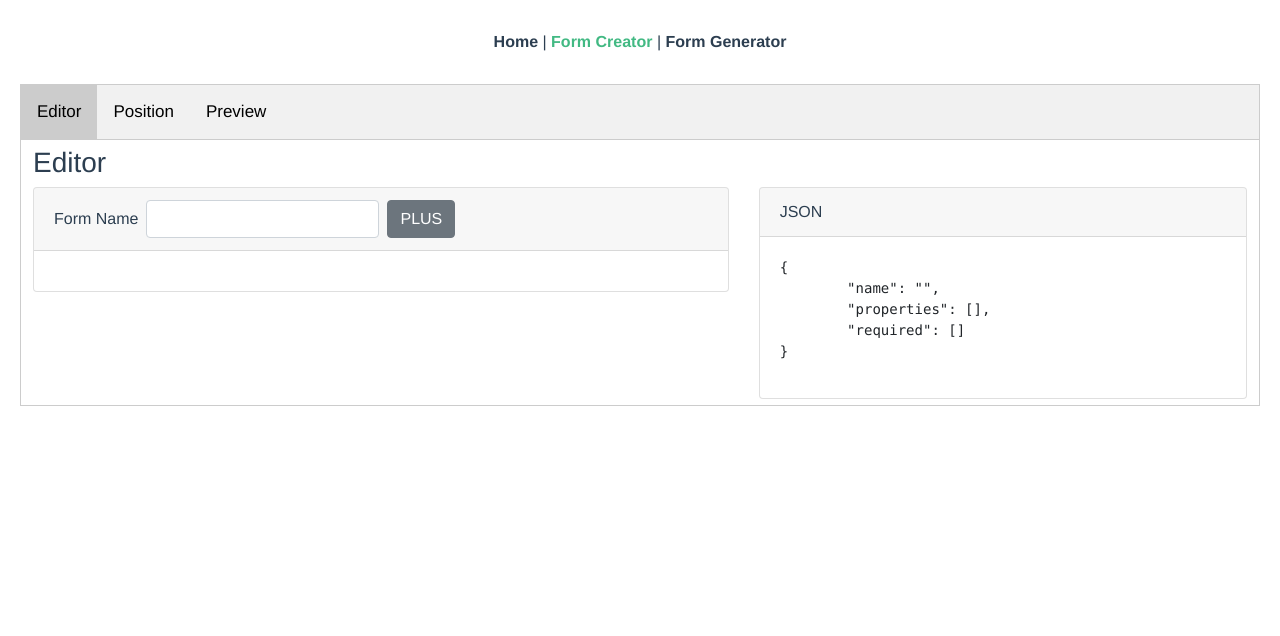
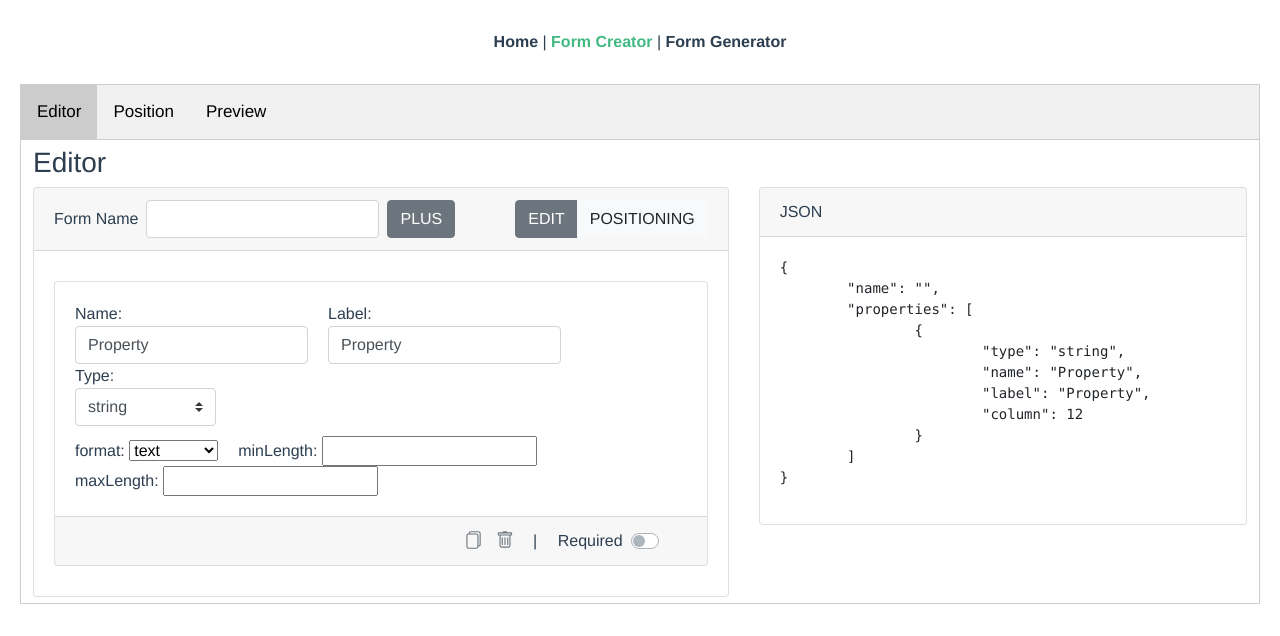
Before and after one commit to shijir0330/dynamic-form-front-end, a Vue app: page /form-creator in a window 1280 px wide. Both pictures are taken after a click on the button "Editor". Shown: the top 636 px of the page. Built offline with nearby package versions, Linux system fonts and the light colour scheme.

Commit message:
dont positiong edit

```diff
--- a/src/components/creator/CreateComponents.vue
+++ b/src/components/creator/CreateComponents.vue
@@ -1,33 +1,36 @@
 <template>
-  <div class="property-div">
+  <b-card class="property-div">
     <div>
       <label>Name:
-        <input v-model="value.name"/>
+        <b-form-input v-model="value.name"/>
       </label>
       <label>Label:
-        <input v-model="value.label"/>
+        <b-form-input v-model="value.label"/>
       </label>
       <label>Type:
-        <select v-model="value.type" @change="updateValue">
-          <option value="string">string</option>
-          <option value="number">number</option>
-        </select>
+        <b-form-select v-model="value.type" @change="updateValue">
+          <b-form-select-option value="string">string</b-form-select-option>
+          <b-form-select-option value="number">number</b-form-select-option>
+        </b-form-select>
       </label>
     </div>
     <div class="marTop">
       <create-string v-if="value.type === 'string'" v-model="value" v-on:update-value="updateValue2"/>
     </div>
-    <div class="control-panel">
-      <label class="switch">Required
-        <input type="checkbox" v-model="value.required"/>
-        <span class="slider round"></span>
-      </label>
-
-      <b-button pill @click="removeProperty">
-        <b-icon icon="trash"/>
-      </b-button>
-    </div>
-  </div>
+    <template #footer>
+      <div class="float-right">
+        <b-link pill @click="duplicateProperty">
+          <b-icon class="mr-3 text-secondary" icon="files" scale="1.1"/>
+        </b-link>
+        <b-link pill @click="removeProperty">
+          <b-icon class="mr-3 text-secondary" icon="trash" scale="1.1"/>
+        </b-link> |
+        <label class="ml-3">Required
+          <b-form-checkbox class="float-right ml-2" switch v-model="value.required"/>
+        </label>
+      </div>
+    </template>
+  </b-card>
 </template>
 
 <script>
@@ -41,7 +44,8 @@ export default {
     CreateNumber
   },
   props: {
-    value: Object
+    value: Object,
+    index: Number
   },
   methods: {
     updateValue() {
@@ -58,6 +62,10 @@ export default {
     },
     removeProperty() {
       this.$emit('remove-property');
+    },
+    duplicateProperty() {
+      const {...values} = this.value
+      this.$emit('duplicate-property', values, this.index);
     }
   }
 }
@@ -73,10 +81,10 @@ export default {
 }
 
 .property-div {
-  border-style: solid;
-  border-width: 1px;
-  border-color: black;
-  padding: 10px;
+  /*border-style: solid;*/
+  /*border-width: 1px;*/
+  /*border-color: black;*/
+  /*padding: 10px;*/
   margin: 10px 0;
 }
 
--- a/src/components/creator/DynamicFormCreator.vue
+++ b/src/components/creator/DynamicFormCreator.vue
@@ -13,7 +13,7 @@
 
     <div id="Position" class="tabcontent">
       <h3>Position</h3>
-<!--      <properties-position v-model="schema"/>-->
+      <properties-position v-model="schema"/>
     </div>
 
     <div id="Preview" class="tabcontent">
@@ -24,7 +24,6 @@
 </template>
 
 <script>
-
 import PropertiesEditor from "@/components/creator/PropertiesEditor";
 import PropertiesPosition from "@/components/creator/PropertiesPosition";
 
@@ -35,8 +34,12 @@ export default {
     return {
       schema: {
         name: '',
-        properties: [],
-        required: []
+        properties: [{
+          type: "string",
+          name: `Property`,
+          label: `Property`,
+          column: 12
+        }],
       }
     }
   },
--- a/src/components/creator/PropertiesEditor.vue
+++ b/src/components/creator/PropertiesEditor.vue
@@ -4,17 +4,40 @@
       <b-col cols="7">
         <b-card header-class="">
           <template #header>
-            <b-form inline>
+            <b-form inline class="float-left">
               <label class="mr-2">Form Name</label>
               <b-form-input v-model="componentValue.name" class="mr-2"/>
               <b-button @click="addProperty">PLUS</b-button>
             </b-form>
+            <b-button-group class="float-right">
+              <b-button :variant="editing ? 'secondary' : 'light'"
+                        v-on:click="editing = ! editing"
+              >EDIT
+              </b-button>
+              <b-button :variant="!editing ? 'secondary' : 'light'"
+                        v-on:click="editing = ! editing"
+              >POSITIONING
+              </b-button>
+            </b-button-group>
           </template>
-          <b-row>
+          <b-row v-if="editing">
             <b-col v-for="(item, index) in componentValue.properties" v-bind:key="index" cols="12">
-<!--              <div class="property-div">-->
-                <create-components v-model="componentValue.properties[index]" v-on:remove-property="removeProperty(index)"/>
-<!--              </div>-->
+              <create-components v-model="componentValue.properties[index]" v-bind:index="index"
+                                 v-on:remove-property="removeProperty(index)"
+                                 v-on:duplicate-property="duplicateProperty"
+              />
+            </b-col>
+          </b-row>
+          <b-row v-else>
+            <b-col>
+              <properties-position v-model="componentValue"/>
+<!--                <template v-slot:default="{item}">-->
+                  <!--            {{ item.name }}-->
+                  <!--            <select v-model="item.column">-->
+                  <!--              <option v-for="i in 12" :value="i">{{ i }}</option>-->
+                  <!--            </select>-->
+<!--                </template>-->
+<!--              </properties-position>-->
             </b-col>
           </b-row>
         </b-card>
@@ -30,23 +53,24 @@
 
 <script>
 import CreateComponents from "@/components/creator/CreateComponents";
+import PropertiesPosition from "@/components/creator/PropertiesPosition";
 
 export default {
   name: "PropertiesEditor",
-  components: {CreateComponents},
+  components: {CreateComponents, PropertiesPosition},
   props: {
     value: Object,
     properties: {
       type: String,
       default: 'array',
-      validator: function(value) {
+      validator: function (value) {
         return ['array', 'object'].indexOf(value) !== -1
       }
     },
     required: {
       type: String,
       default: 'array',
-      validator: function(value) {
+      validator: function (value) {
         return ['array', 'object'].indexOf(value) !== -1
       }
     }
@@ -59,16 +83,17 @@ export default {
   },
   data() {
     return {
-      componentValue: {
-        name: '',
-        properties: []
-      }
+      componentValue: this.value,
+      editing: true
     }
   },
   mounted() {
     // this.componentValue = this.value
   },
   computed: {
+    getValue() {
+      return this.value;
+    },
     getPropertiesArray() {
       let schemaFormat = {name: this.componentValue.name, properties: []};
       if (this.required === 'array') {
@@ -136,6 +161,9 @@ export default {
         column: 12
       });
     },
+    duplicateProperty(item, index) {
+      this.componentValue.properties.splice(index, 0, item);
+    },
     removeProperty(index) {
       this.componentValue.properties.splice(index, 1);
     },
--- a/src/components/creator/PropertiesPosition.vue
+++ b/src/components/creator/PropertiesPosition.vue
@@ -1,14 +1,14 @@
 <template>
-  <div>
-    <b-row class="mt-2">
-      <b-col cols="7">
-        <b-card header-class="">
-          <template #header>
-            <b-form inline>
-              <label class="mr-2">Form Name:</label>
-              {{ value.name }}
-            </b-form>
-          </template>
+<!--  <div>-->
+<!--    <b-row class="mt-2">-->
+<!--      <b-col cols="7">-->
+<!--        <b-card header-class="">-->
+<!--          <template #header>-->
+<!--            <b-form inline>-->
+<!--              <label class="mr-2">Form Name:</label>-->
+<!--              {{ value.name }}-->
+<!--            </b-form>-->
+<!--          </template>-->
           <b-row>
             <b-col v-for="(item, index) in value.properties" v-bind:key="index" :cols="item.column">
               <div draggable="true" class="property-div"
@@ -17,22 +17,24 @@
                    @dragenter.prevent="dragEnter($event)"
                    @dragleave.prevent="dragLeave($event)"
                    @dragover.prevent>
-                {{ item.name }}
-                <select v-model="item.column">
-                  <option v-for="i in 12" :value="i">{{ i }}</option>
-                </select>
+                <slot name="update" v-bind:item="item" v-bind:index="index">
+                  {{ item.name }}
+                  <select v-model="item.column">
+                    <option v-for="i in 12" :value="i">{{ i }}</option>
+                  </select>
+                </slot>
               </div>
             </b-col>
           </b-row>
-        </b-card>
-      </b-col>
-      <b-col cols="5">
-        <b-card header="JSON">
-          <pre>{{ getProperties | jsonFormat }}</pre>
-        </b-card>
-      </b-col>
-    </b-row>
-  </div>
+<!--        </b-card>-->
+<!--      </b-col>-->
+<!--      <b-col cols="5">-->
+<!--        <b-card header="JSON">-->
+<!--          <pre>{{ getProperties | jsonFormat }}</pre>-->
+<!--        </b-card>-->
+<!--      </b-col>-->
+<!--    </b-row>-->
+<!--  </div>-->
 </template>
 
 <script>
```
